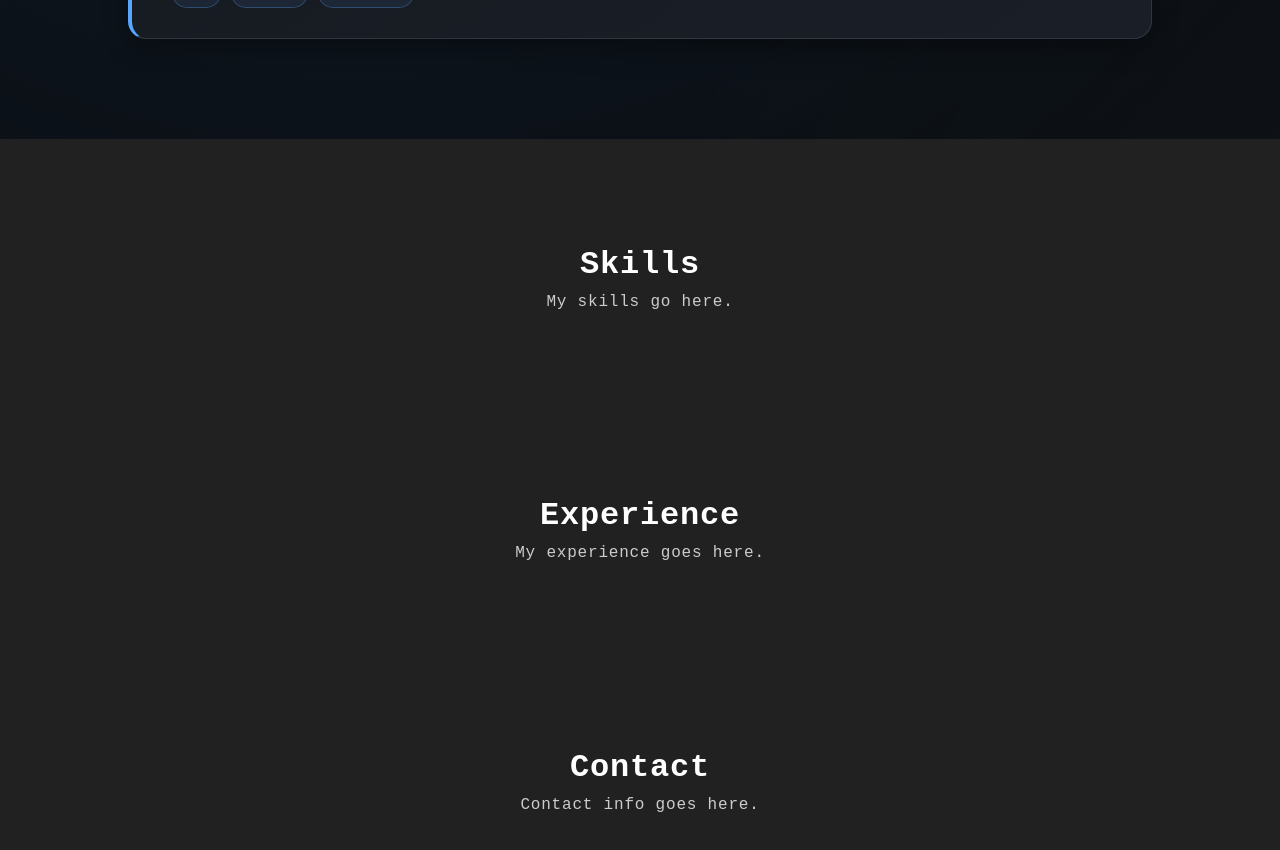
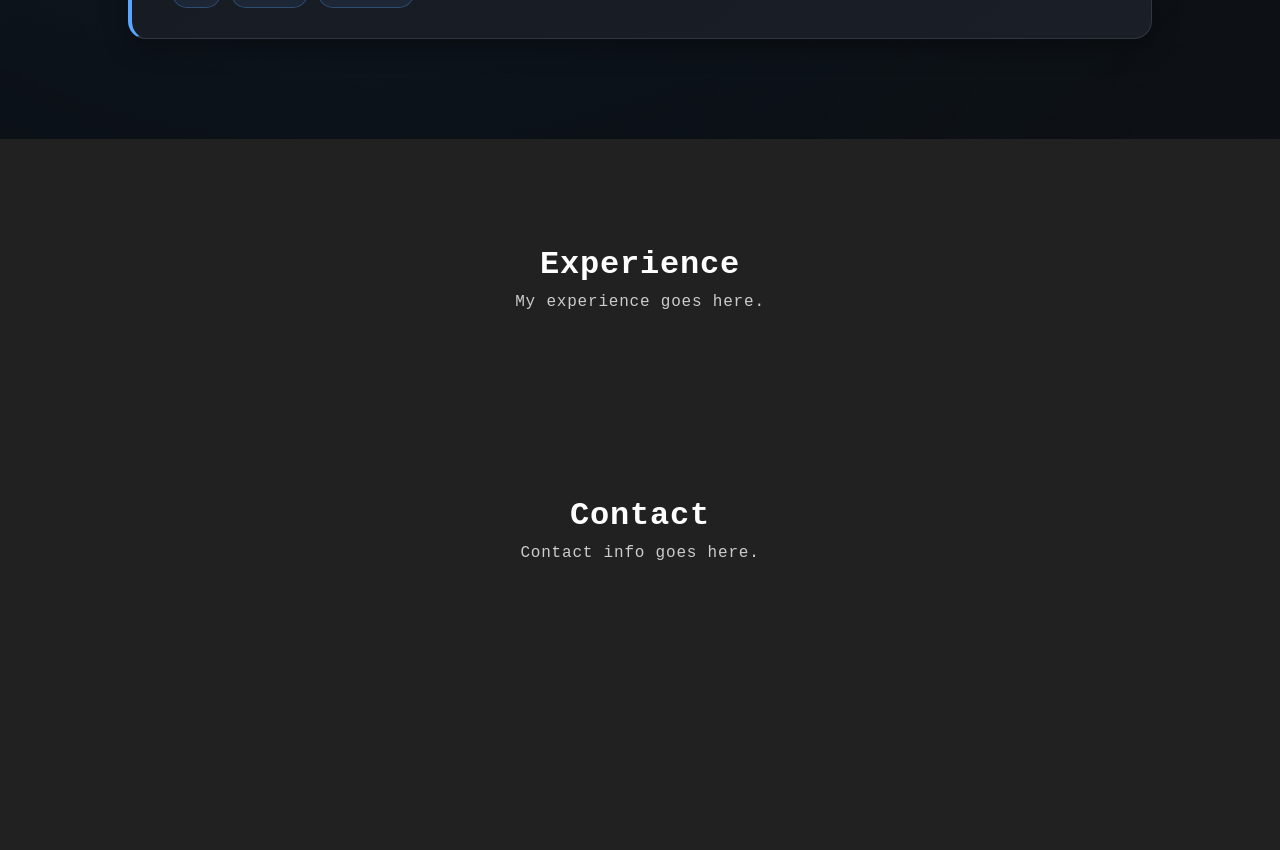
Before and after one commit to Freiderich/Portfolio, a React (Vite) app: page / in a window 1280 px wide. Shown: the part 2940-3790 px from the top of the page. After the commit the page ends 3582 px from the top, so only its background shows below. Built offline with nearby package versions, Linux system fonts and the light colour scheme.

Commit message:
Added Skills in Components

```diff
--- a/src/components/Sections.jsx
+++ b/src/components/Sections.jsx
@@ -1,6 +1,7 @@
 import React from "react";
 import Home from "./Home";
 import About from "./About";
+import Skills from "./Skills";
 import Projects from "./Projects";
 import "../styles/Sections.css";
 
@@ -13,10 +14,7 @@ function Sections() {
 
       <Projects />
 
-      <section id="skills" className="section">
-        <h2>Skills</h2>
-        <p>My skills go here.</p>
-      </section>
+      <Skills />
 
       <section id="experience" className="section">
         <h2>Experience</h2>
--- /dev/null
+++ b/src/components/Skills.jsx
@@ -0,0 +1,15 @@
+import react from "react";
+import "../styles/Projects.css";
+
+function Skills () {
+     const skills = [
+        {
+        title: "JavaScript",
+        description: "Proficient in JavaScript for building dynamic web applications.",
+        title: "React",
+        description: "Experienced in creating interactive UIs using React.",
+        }
+     ];
+}
+
+export default Skills;
```
Also changed, not shown: src/styles/Skills.css (added).
